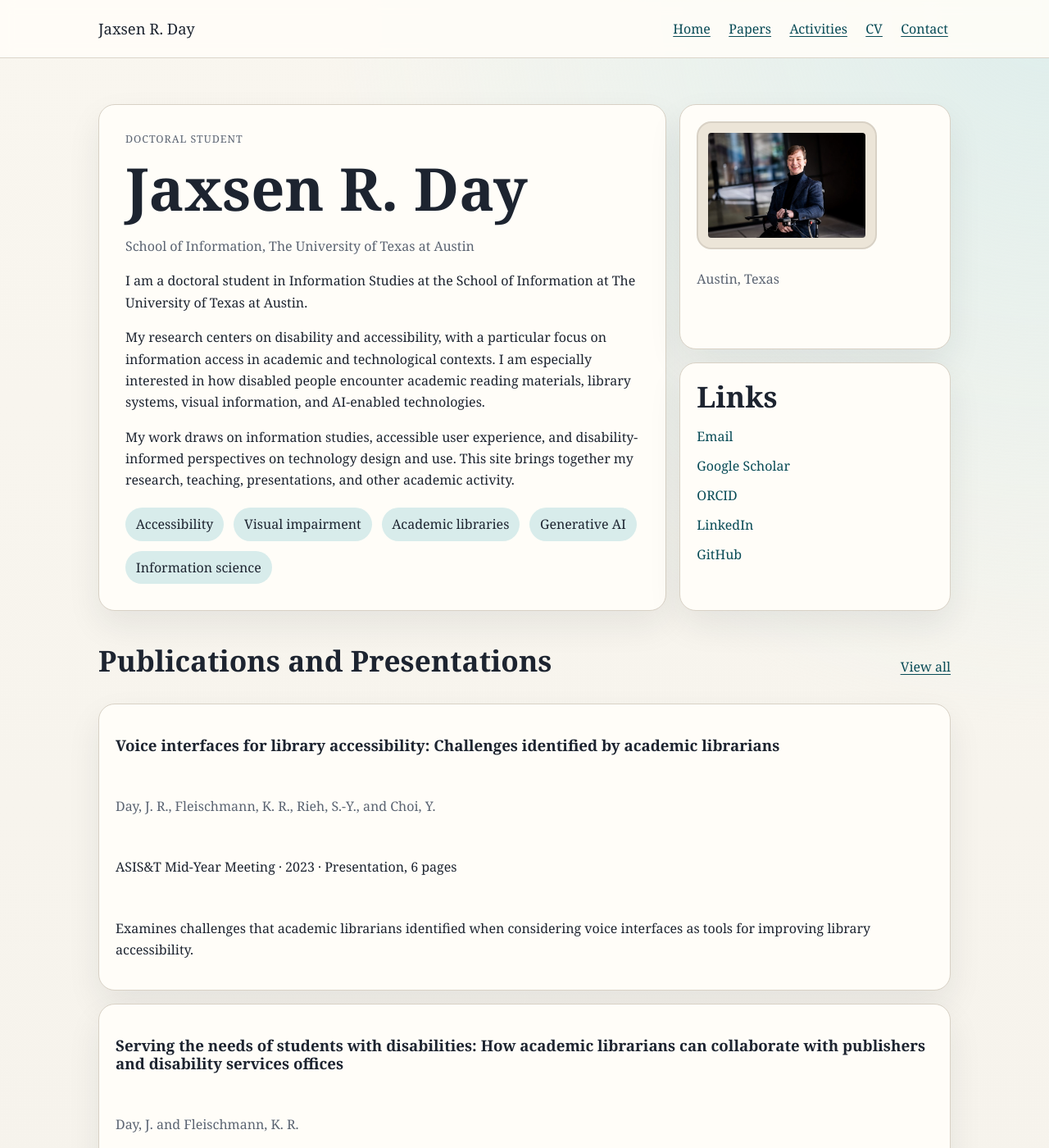
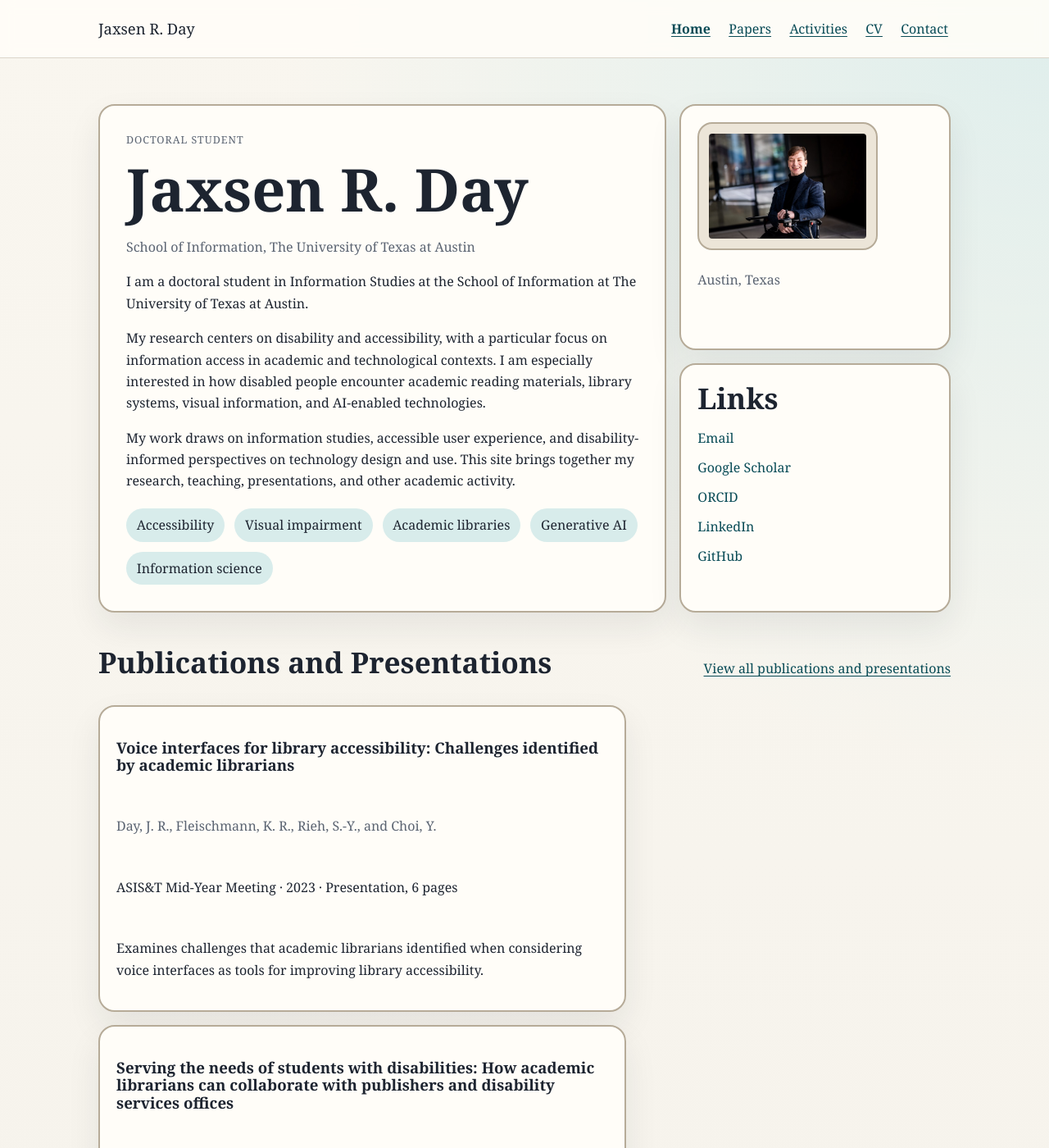
Before and after one commit to jaxsenday/jaxsenday.github.io, a Jekyll site: the page built from index.md, in a window 1280 px wide and 1400 px high. Shown: the whole window at 82% size. Built offline with Jekyll 4.4.1, drawn with Linux system fonts in a browser that asks for light colours; some of the changed text lies outside the part shown.

Commit message:
Refine accessibility and navigation semantics

```diff
--- a/_layouts/default.html
+++ b/_layouts/default.html
@@ -13,11 +13,11 @@
       <div class="wrap">
         <a class="site-title" href="{{ '/' | relative_url }}">{{ site.data.site.profile.name }}</a>
         <nav class="site-nav" aria-label="Primary">
-          <a href="{{ '/' | relative_url }}">Home</a>
-          <a href="{{ '/papers/' | relative_url }}">Papers</a>
-          <a href="{{ '/activities/' | relative_url }}">Activities</a>
-          <a href="{{ '/cv/' | relative_url }}">CV</a>
-          <a href="{{ '/contact/' | relative_url }}">Contact</a>
+          <a href="{{ '/' | relative_url }}"{% if page.url == '/' %} aria-current="page"{% endif %}>Home</a>
+          <a href="{{ '/papers/' | relative_url }}"{% if page.url == '/papers/' %} aria-current="page"{% endif %}>Papers</a>
+          <a href="{{ '/activities/' | relative_url }}"{% if page.url == '/activities/' %} aria-current="page"{% endif %}>Activities</a>
+          <a href="{{ '/cv/' | relative_url }}"{% if page.url == '/cv/' %} aria-current="page"{% endif %}>CV</a>
+          <a href="{{ '/contact/' | relative_url }}"{% if page.url == '/contact/' %} aria-current="page"{% endif %}>Contact</a>
         </nav>
       </div>
     </header>
--- a/assets/css/style.css
+++ b/assets/css/style.css
@@ -6,7 +6,7 @@
   --muted: #5b6472;
   --accent: #084b56;
   --accent-soft: #d8eceb;
-  --border: #d8d1c5;
+  --border: #b6ab98;
   --focus: #8c2f00;
   --shadow: 0 18px 40px rgba(29, 36, 48, 0.08);
   --max-width: 1040px;
@@ -24,6 +24,11 @@
     radial-gradient(circle at top right, rgba(216, 236, 235, 0.8), transparent 32%),
     linear-gradient(180deg, #f9f6ef 0%, var(--bg) 100%);
   line-height: 1.65;
+}
+
+p,
+li {
+  max-width: 72ch;
 }
 
 a {
@@ -115,6 +120,10 @@
   padding: 0.35rem 0.2rem;
 }
 
+.site-nav a[aria-current="page"] {
+  font-weight: 700;
+}
+
 .content {
   padding: 2rem 0 4rem;
 }
@@ -130,7 +139,7 @@
 .card-list li,
 .timeline li {
   background: var(--surface);
-  border: 1px solid var(--border);
+  border: 2px solid var(--border);
   border-radius: 20px;
   box-shadow: var(--shadow);
 }
@@ -256,6 +265,18 @@
   border-top: 1px solid rgba(216, 209, 197, 0.9);
 }
 
+.visually-hidden {
+  position: absolute !important;
+  width: 1px;
+  height: 1px;
+  padding: 0;
+  margin: -1px;
+  overflow: hidden;
+  clip: rect(0 0 0 0);
+  white-space: nowrap;
+  border: 0;
+}
+
 @media (prefers-reduced-motion: reduce) {
   html:focus-within {
     scroll-behavior: auto;
--- a/index.md
+++ b/index.md
@@ -38,7 +38,7 @@
 <section class="section">
   <div class="section-head">
     <h2>Publications and Presentations</h2>
-    <a href="{{ '/papers/' | relative_url }}">View all</a>
+    <a href="{{ '/papers/' | relative_url }}">View all publications and presentations</a>
   </div>
   <ul class="card-list">
     {% for paper in site.data.site.papers limit:3 %}
```
Also changed, not shown: other parts of index.md (+2 -2 lines).
